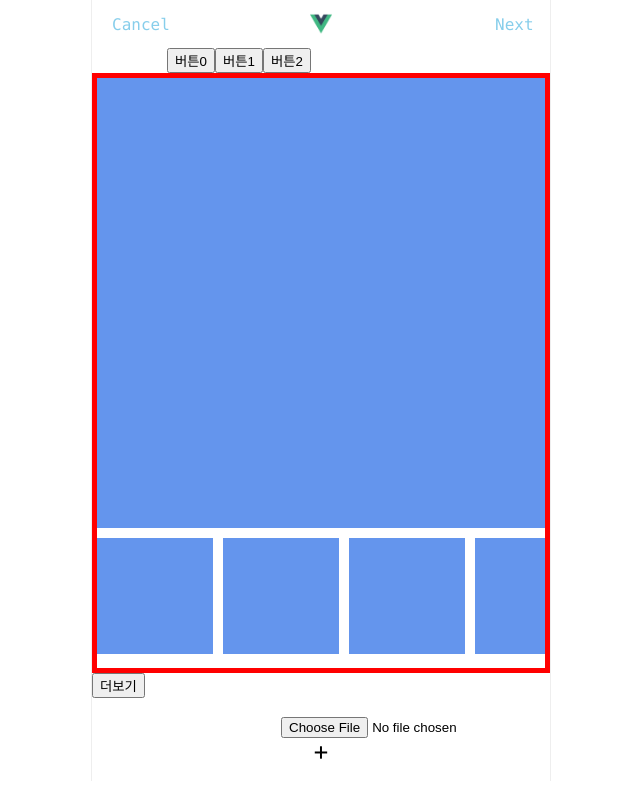
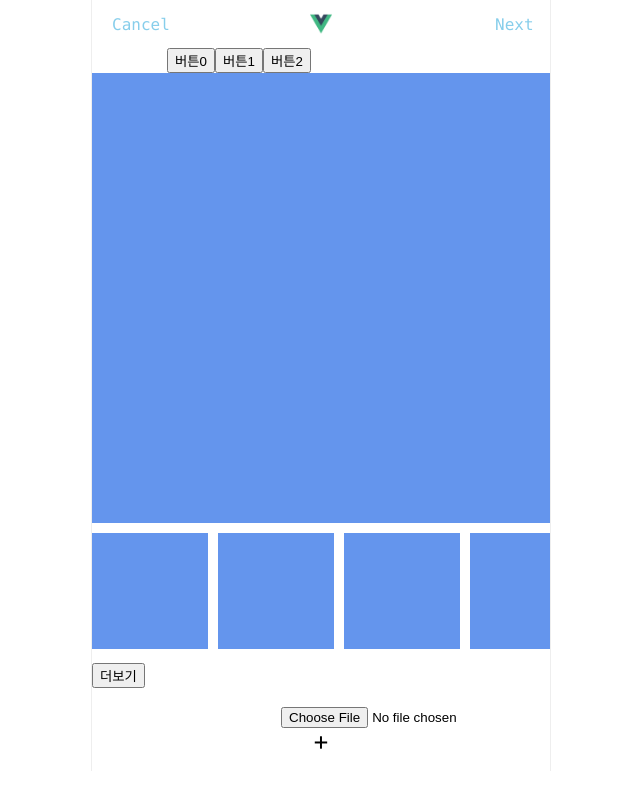
Before and after one commit to byeon-seong-won/vue_study, a Vue app in the folder vuestudy/: page /list in a window 1280 px wide. Both pictures are taken after a click on the button "버튼1". Shown: the top 798 px of the page, without its empty margins (319-959 px from the left). Built offline with nearby package versions, Linux system fonts and the light colour scheme; some icons are missing; a web font is replaced by a local one.

Commit message:
study_1026

```diff
--- a/vuestudy/src/components/Container.vue
+++ b/vuestudy/src/components/Container.vue
@@ -7,7 +7,7 @@
 
         <!-- 필터선택페이지 -->
         <div v-if="step == 1">
-            <div class="upload-image"></div>
+            <div class="upload-image" :style="{ backgroundImage : `url(${img})`}"></div>
             <div class="filters">
               <div class="filter-1"></div>
               <div class="filter-1"></div>
@@ -19,9 +19,11 @@
 
         <!-- 글작성페이지 -->
         <div v-if="step == 2">
-            <div class="upload-image"></div>
+            <div class="upload-image" :style="{ backgroundImage : `url(${img})`}"></div>
             <div class="write">
-              <textarea class="write-box">write!</textarea>
+              <textarea class="write-box" @input="$emit('input', $event.target.value)">
+
+              </textarea>
             </div>
         </div>
 
@@ -33,19 +35,20 @@
 import Post from './Post.vue'
 
 export default {
+
   components : {
     Post
   },
   props : {
     post :  Array,
-    step : Number
+    step : Number,
+    img : String,
   }
 }
   </script>
 
 
 <style>
-.container {border: 5px solid red;}
 .upload-image{
 width: 100%;
 height: 450px;
```
